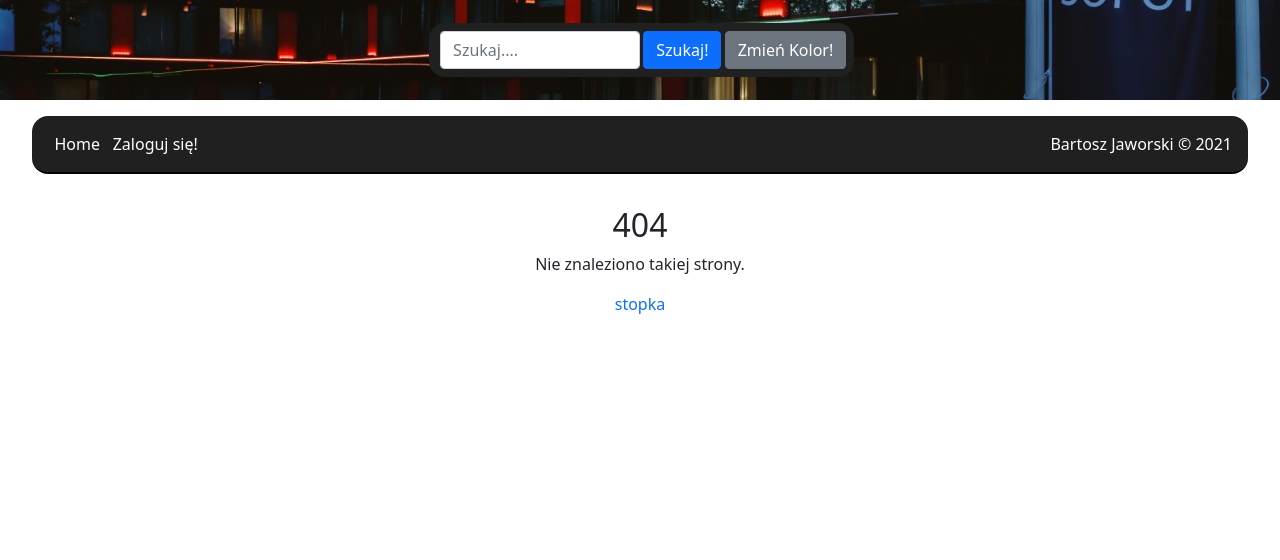
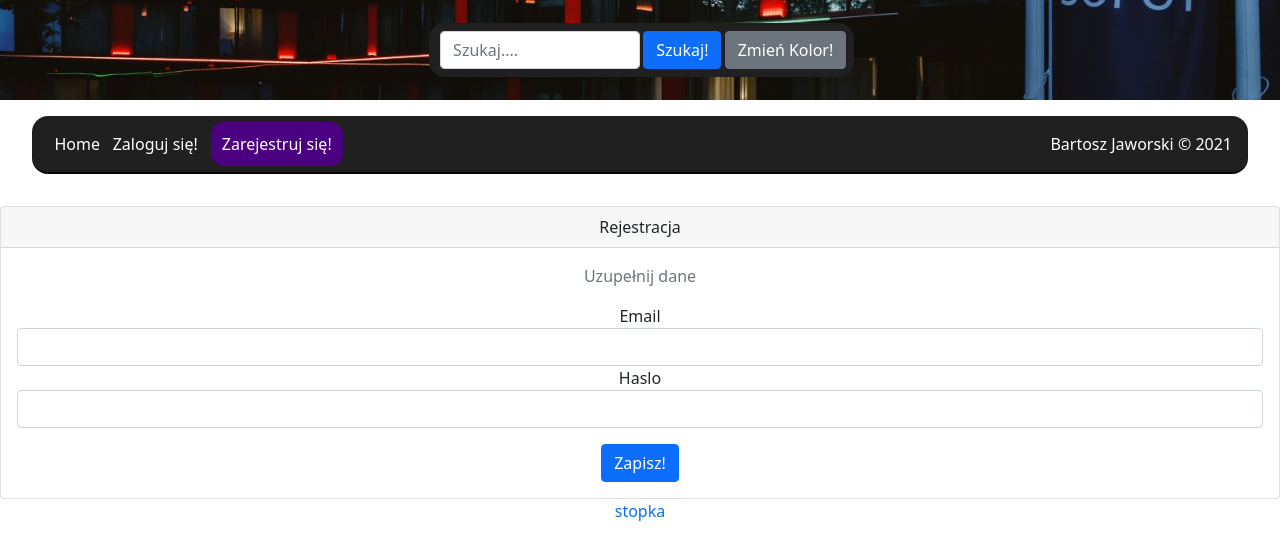
Before and after one commit to bjaworski2002/noclegi, a React (Create React App) app: page /rejestracja in a window 1280 px wide. Before the commit this address had no page. Shown: the top 560 px of the page. Built offline with nearby package versions, Linux system fonts and the light colour scheme.

Commit message:
Register + Register Validation

```diff
--- a/src/App.js
+++ b/src/App.js
@@ -17,6 +17,7 @@ import Login from "./pages/Auth/Login/Login";
 import AuthenticatedRoute from "./components/HOC/AuthenticatedRoute";
 import ErrorBoundary from "./components/HOC/ErrorBoundary";
 import AddHotel from "./pages/Profile/MyHotels/AddHotel/AddHotel";
+import Register from "./pages/Auth/Register/Register";
 
 const Profile = lazy(() => import("./pages/Profile/Profile"))
 
@@ -27,8 +28,8 @@ function App() {
 
     const header = (
         <Header>
-                <SearchBar/>
-                <Button onClick={() => dispatch({type: 'change-theme'})}>Zmień Kolor!</Button>
+            <SearchBar/>
+            <Button onClick={() => dispatch({type: 'change-theme'})}>Zmień Kolor!</Button>
         </Header>)
     const menu = <Menu/>
     const content = (
@@ -41,6 +42,7 @@ function App() {
                     <Route path={"/hotels/:id"} component={HotelPage}/>
                     <Route path={"/wyszukaj/:term?"} component={Search}/>
                     <Route path={"/zaloguj"} component={Login}/>
+                    <Route path={"/rejestracja"} component={Register}/>
                     <Route path={"/"} exact component={Home}/>
                     <Route component={NotFound}/>
                 </Switch>
--- a/src/components/input/Input.js
+++ b/src/components/input/Input.js
@@ -5,6 +5,19 @@ const InputText = (props) => {
         <div className={"form-group"}>
             <label>{props.label}</label>
             <input type={"text"}
+                   className={`form-control ${props.error && props.showError ? 'is-invalid' : ''}`}
+                   value={props.value}
+                   onChange={e => props.onChange(e.target.value)}
+            />
+            <div className={"invalid-feedback"}>{props.error}</div>
+        </div>
+    )
+}
+const InputPassword = (props) => {
+    return (
+        <div className={"form-group"}>
+            <label>{props.label}</label>
+            <input type={"password"}
                    className={`form-control ${props.error && props.showError ? 'is-invalid' : ''}`}
                    value={props.value}
                    onChange={e => props.onChange(e.target.value)}
@@ -125,6 +138,8 @@ export default function Input(props) {
             return <InputFile {...props}/>
         case 'radio':
             return <InputRadio {...props}/>
+        case 'password':
+            return <InputPassword {...props}/>
     }
 }
 Input.defaultProps =
--- a/src/components/menu/Menu.js
+++ b/src/components/menu/Menu.js
@@ -30,8 +30,12 @@ export default function Menu(props) {
                             </>
                         ) :
                         (
-                            <NavLink to="/zaloguj" activeClassName={styles.menuActiveItem}
-                                     className={styles.menuItem} /*onClick={login}*/>Zaloguj się!</NavLink>
+                            <>
+                                <NavLink to="/zaloguj" activeClassName={styles.menuActiveItem}
+                                         className={styles.menuItem} /*onClick={login}*/>Zaloguj się!</NavLink>
+                                <NavLink to="/rejestracja" activeClassName={styles.menuActiveItem}
+                                         className={styles.menuItem} /*onClick={login}*/>Zarejestruj się!</NavLink>
+                            </>
                         )
                     }
                 </div>
--- a/src/helpers/Validations.js
+++ b/src/helpers/Validations.js
@@ -9,6 +9,9 @@ const avaliableRules = {
     },
     min(value, rule) {
         return value.length > rule.length ? '' : `Min znaków: ${rule.length}`
+    },
+    email(value) {
+        return validateEmail(value) ? '' : 'Niepoprawny email'
     }
 }
 
--- /dev/null
+++ b/src/pages/Auth/Register/Register.js
@@ -0,0 +1,54 @@
+import Input from "../../../components/input/Input";
+import LoadingButton from "../../../components/UI/loadingbutton/LoadingButton";
+import {useState} from 'react'
+import {validate} from "../../../helpers/Validations";
+
+export default function Register(props) {
+    const [loading, setLoading] = useState(false)
+
+    const [form, setForm] = useState({
+        email: {
+            value: '',
+            error: '',
+            showError: '',
+            rules: ['required', 'email']
+        },
+        password: {
+            value: '',
+            error: '',
+            showError: '',
+            rules: ['required']
+        },
+    })
+    const valid = !Object.values(form).map(input => input.error).filter(error => error).length;
+
+    const submit = e => {
+        e.preventDefault()
+
+        setLoading(true)
+        setTimeout(() => {
+            setLoading(false)
+        }, 500)
+    }
+    const changeHandler = (value, fieldName) => {
+        const error = validate(form[fieldName].rules, value)
+        setForm({...form, [fieldName]: {...form[fieldName], value, showError: true, error: error}})
+    }
+    return (
+        <div className={"card"}>
+            <div className={"card-header"}>Rejestracja</div>
+            <div className={"card-body"}>
+                <p className={"text-muted"}>Uzupełnij dane </p>
+                <form onSubmit={submit}>
+                    <Input label={"Email"} value={form.email.value} onChange={value => changeHandler(value, 'email')}
+                           error={form.email.error} showError={form.email.showError}/>
+                    <Input label={"Haslo"} value={form.password.value} type={"password"}
+                           onChange={value => changeHandler(value, 'password')}
+                           error={form.password.error} showError={form.password.showError}/>
+                    <LoadingButton loading={loading} disabled={!valid}>Dodaj!</LoadingButton>
+                </form>
+            </div>
+        </div>
+
+    )
+}
```
